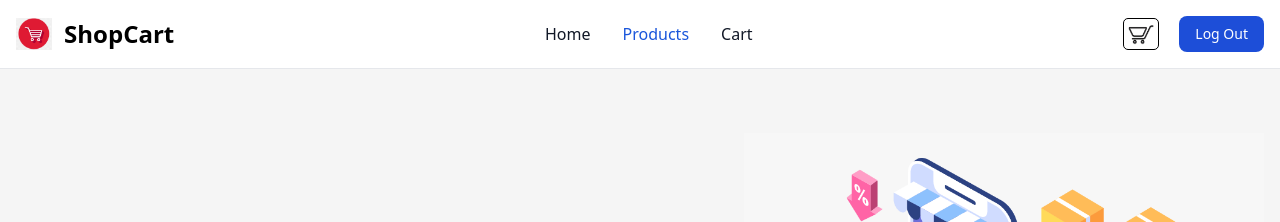
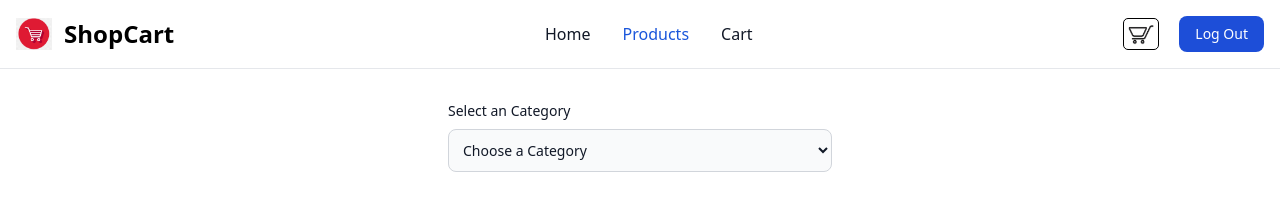
Before and after one commit to Hil-Patel/E-Commerce, a React (Create React App) app: page /product in a window 1280 px wide. Shown: the top 222 px of the page. Built offline with nearby package versions, Linux system fonts and the light colour scheme; no server answers.

Commit message:
starting the day and created product page with filter feature

```diff
--- a/public/index.html
+++ b/public/index.html
@@ -2,7 +2,7 @@
 <html lang="en">
   <head>
     <meta charset="utf-8" />
-    <link rel="icon" href="%PUBLIC_URL%/favicon.ico" />
+    <link rel="icon" href="%PUBLIC_URL%/logo.png"/>
     <meta name="viewport" content="width=device-width, initial-scale=1" />
     <meta name="theme-color" content="#000000" />
     <meta
@@ -10,34 +10,10 @@
       content="Web site created using create-react-app"
     />
     <link rel="apple-touch-icon" href="%PUBLIC_URL%/logo192.png" />
-    <!--
-      manifest.json provides metadata used when your web app is installed on a
-      user's mobile device or desktop. See https://developers.google.com/web/fundamentals/web-app-manifest/
-    -->
     <link rel="manifest" href="%PUBLIC_URL%/manifest.json" />
-    <!--
-      Notice the use of %PUBLIC_URL% in the tags above.
-      It will be replaced with the URL of the `public` folder during the build.
-      Only files inside the `public` folder can be referenced from the HTML.
-
-      Unlike "/favicon.ico" or "favicon.ico", "%PUBLIC_URL%/favicon.ico" will
-      work correctly both with client-side routing and a non-root public URL.
-      Learn how to configure a non-root public URL by running `npm run build`.
-    -->
-    <title>React App</title>
+    <title>ShopCart</title>
   </head>
   <body>
-    <noscript>You need to enable JavaScript to run this app.</noscript>
     <div id="root"></div>
-    <!--
-      This HTML file is a template.
-      If you open it directly in the browser, you will see an empty page.
-
-      You can add webfonts, meta tags, or analytics to this file.
-      The build step will place the bundled scripts into the <body> tag.
-
-      To begin the development, run `npm start` or `yarn start`.
-      To create a production bundle, use `npm run build` or `yarn build`.
-    -->
   </body>
 </html>
--- a/src/assets/css/style.css
+++ b/src/assets/css/style.css
@@ -25,7 +25,7 @@
     background-color: rgb(223, 223, 223);
 }
 .photo{
-    object-fit: cover;
+    object-fit: contain;
     height: 500px;
 }
 .title-product{
@@ -44,8 +44,8 @@
 }
 .home-product{
     display: flex;
-    justify-content: space-around;
-    gap: 2rem;
+    flex-wrap: wrap;
+    gap: 5%;
     margin-top: 20px;
 
 }
--- a/src/components/ItemCard.jsx
+++ b/src/components/ItemCard.jsx
@@ -2,24 +2,23 @@
 
 import React, { useEffect, useState, useRef } from "react";
 
-const ItemCard = ({ dataval }) => {
+const ItemCard = ({ dataValue }) => {
   const ratingArray = useRef([]);
   const [data, setdata] = useState({});
 
   useEffect(() => {
-    if (dataval && dataval.rating) {
-      setdata(dataval);
-      const rat = dataval.rating.rate;
+    if (dataValue && dataValue.rating) {
+      setdata(dataValue);
+      const rat = dataValue.rating.rate;
       ratingArray.current.length = Math.round(rat);
       for (let index = 0; index < Math.round(rat); index++) {
         ratingArray.current[index] = 0;
       }
-      console.log(ratingArray.current.length);
     }
-  }, [dataval]);
+  }, [dataValue]);
 
   return (
-    <div >
+    <div className="mt-8">
       <div className=" w-full max-w-sm bg-white border border-gray-200 rounded-lg shadow dark:bg-gray-800 dark:border-gray-700 ">
         <div>
           <img className="p-8 rounded-t-lg photo" src={data.image} alt="product" />
--- a/src/components/Navbar.jsx
+++ b/src/components/Navbar.jsx
@@ -12,7 +12,7 @@ const Navbar = ({ loggedInStatus }) => {
           <img
             src={logo}
             className="h-8"
-            alt="Flowbite Logo"
+            alt="ShopCart Logo"
           />
           <span className="self-center text-2xl font-semibold whitespace-nowrap dark:text-white">
             ShopCart
--- a/src/pages/Home.jsx
+++ b/src/pages/Home.jsx
@@ -9,7 +9,7 @@ const Home = () => {
 
   const tempData = async () => {
     try {
-      const res = await axios.get("https://fakestoreapi.com/products?limit=5");
+      const res = await axios.get("https://fakestoreapi.com/products?limit=8");
       setproductData(res.data);
     } catch (err) {
       console.log(err);
--- /dev/null
+++ b/src/pages/Product.jsx
@@ -0,0 +1,70 @@
+import React, { useEffect, useState } from "react";
+import ItemCard from "../components/ItemCard";
+import Navbar from "../components/Navbar";
+import axios from "axios";
+
+const Product = () => {
+  const [productData, setproductData] = useState([{}]);
+
+  const FetchingData = async () => {
+    try {
+      const res = await axios.get("https://fakestoreapi.com/products");
+      setproductData(res.data);
+    } catch (err) {
+      console.log(err);
+    }
+  };
+
+  const selectedCategory=async (val)=>{
+    let toFetchCategory=""
+    if(val!==""){
+        toFetchCategory="/category/"+val;
+    }
+    try{
+        const res=await axios.get(`https://fakestoreapi.com/products${toFetchCategory}`)
+        setproductData(res.data)
+    }
+    catch(err){
+      console.log(err)
+    }
+  }
+
+  useEffect(() => {
+    FetchingData();
+  }, []);
+  return (
+    <>
+      <Navbar loggedInStatus={true} />
+
+      <form className="max-w-sm mx-auto mt-8">
+        <label
+          htmlFor="countries"
+          className="block mb-2 text-sm font-medium text-gray-900 dark:text-white"
+        >
+          Select an Category
+        </label>
+        <select
+          id="countries"
+          onChange={e=>selectedCategory(e.target.value)}
+          className="bg-gray-50 border border-gray-300 text-gray-900 text-sm rounded-lg focus:ring-blue-500 focus:border-blue-500 block w-full p-2.5 dark:bg-gray-700 dark:border-gray-600 dark:placeholder-gray-400 dark:text-white dark:focus:ring-blue-500 dark:focus:border-blue-500"
+        >
+          <option defaultValue value="">Choose a Category</option>
+          <option value="electronics" >Electronics</option>
+          <option value="jewelery" >Jewelery</option>
+          <option value="men's clothing" >Men's Clothing</option>
+          <option value="women's clothing" >Women's Clothing</option>
+        </select>
+      </form>
+
+      <div className="home-product p-10">
+        {productData.length > 0 ? (
+          productData.map((val) => <ItemCard key={val.id} dataval={val} />)
+        ) : (
+          <p>no data</p>
+        )}
+      </div>
+    </>
+  );
+};
+
+export default Product;
--- a/src/routes/App.js
+++ b/src/routes/App.js
@@ -2,6 +2,7 @@ import {createBrowserRouter,RouterProvider} from "react-router-dom";
 import './App.css';
 import '../assets/css/style.css'
 import Login from "../pages/Login";
+import Product from "../pages/Product";
 import Home from "../pages/Home";
 
 
@@ -17,7 +18,7 @@ function App() {
     },
     {
       path:"/product",
-      element:<Home />
+      element:<Product />
     },
     {
       path:"/cart",
```
Also changed, not shown: public/logo.png (added).
